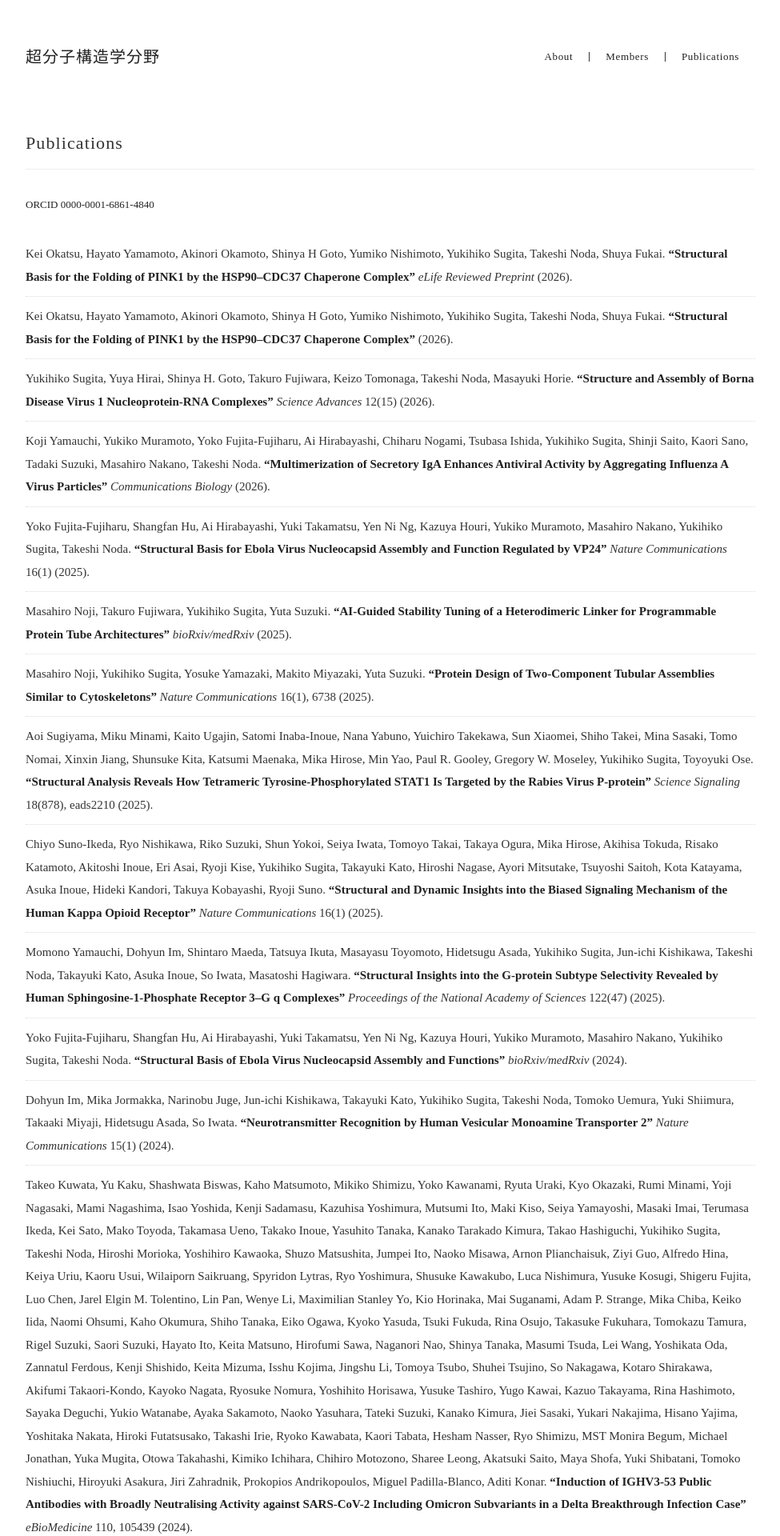
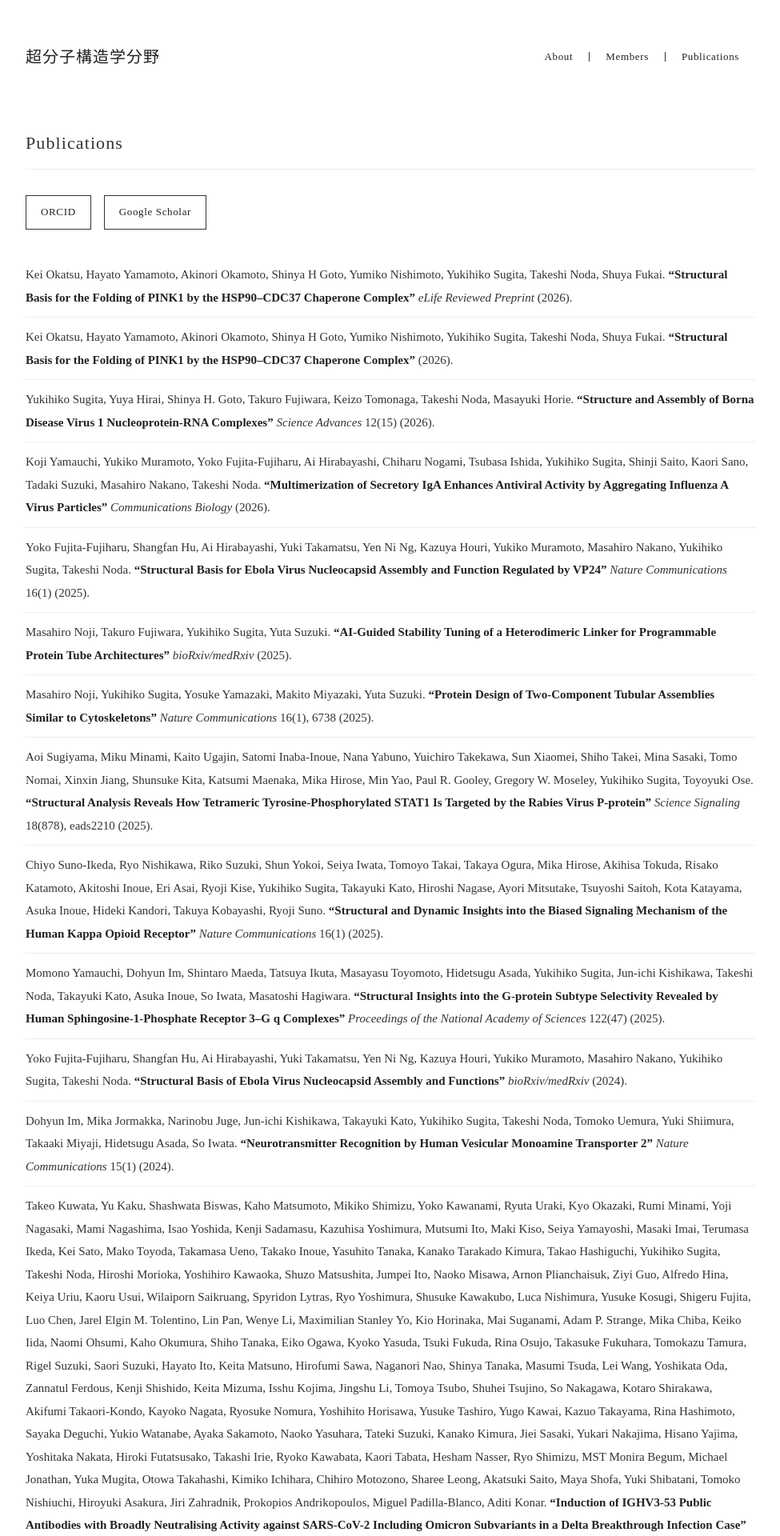
Before and after one commit to yukisugi/yukisugi.github.io, a Jekyll site: the page built from publications/index.html, in a window 1280 px wide. Shown: the top 1920 px of the page at 80% size, without its empty margins (152-1127 px from the left). Built offline with Jekyll 4.4.1, drawn with Linux system fonts in a browser that asks for light colours.

Commit message:
Make ORCID/Google Scholar links stand out as buttons
Adds the Google Scholar profile link alongside ORCID and styles
both as bordered buttons instead of plain gray text.

Co-Authored-By: Claude Sonnet 5 <noreply@anthropic.com>

```diff
--- a/_config.yml
+++ b/_config.yml
@@ -8,6 +8,7 @@ affiliation_en: "Research Center for Infectious Diseases, Institute for Life and
 email: sugita.yukihiko.8w@kyoto-u.ac.jp
 address: "〒606-8507 京都市左京区聖護院川原町53"
 orcid: "0000-0001-6861-4840"
+google_scholar_id: "e7XLIPAAAAAJ"
 description: >-
   超分子構造学分野の研究室ウェブサイトです。（説明文は準備中）
 baseurl: ""
--- a/assets/css/style.css
+++ b/assets/css/style.css
@@ -162,9 +162,21 @@ img {
    ========================================================================== */
 
 .pub-links {
+  margin-bottom: 32px;
+}
+
+.pub-links a {
+  display: inline-block;
   font-size: 13px;
-  color: #999999;
-  margin-bottom: 24px;
+  letter-spacing: 0.05em;
+  padding: 8px 18px;
+  margin-right: 12px;
+  border: 1px solid #333333;
+}
+
+.pub-links a:hover {
+  background-color: #333333;
+  color: #ffffff;
 }
 
 .pub-list li {
--- a/publications/index.html
+++ b/publications/index.html
@@ -6,7 +6,8 @@ title: Publications
 <h1 class="page-title">Publications</h1>
 
 <p class="pub-links">
-  <a href="https://orcid.org/{{ site.orcid }}" target="_blank" rel="noopener">ORCID {{ site.orcid }}</a>
+  <a href="https://orcid.org/{{ site.orcid }}" target="_blank" rel="noopener">ORCID</a>
+  <a href="https://scholar.google.com/citations?user={{ site.google_scholar_id }}&hl=ja" target="_blank" rel="noopener">Google Scholar</a>
 </p>
 
 <ul class="pub-list">
```
